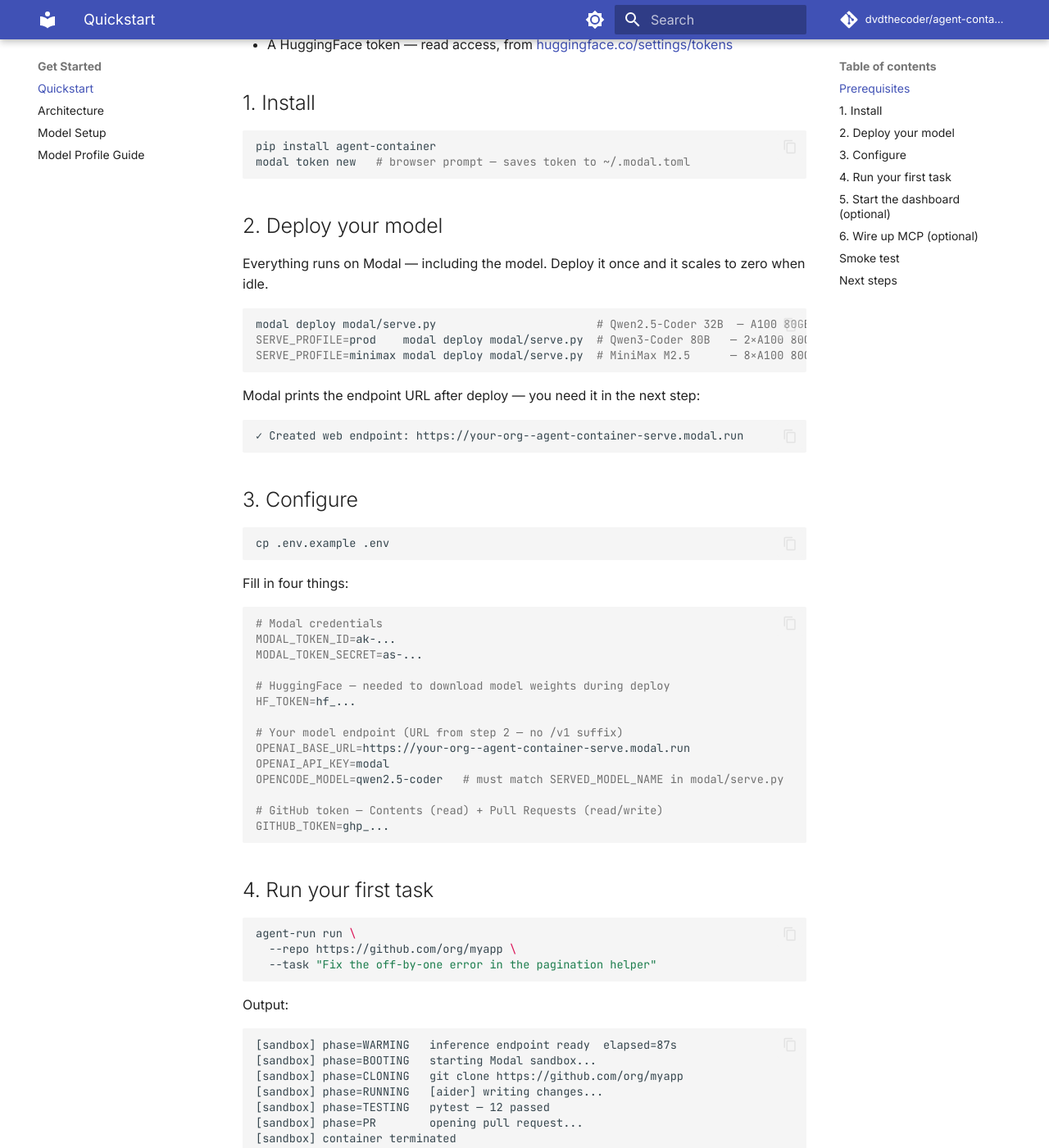
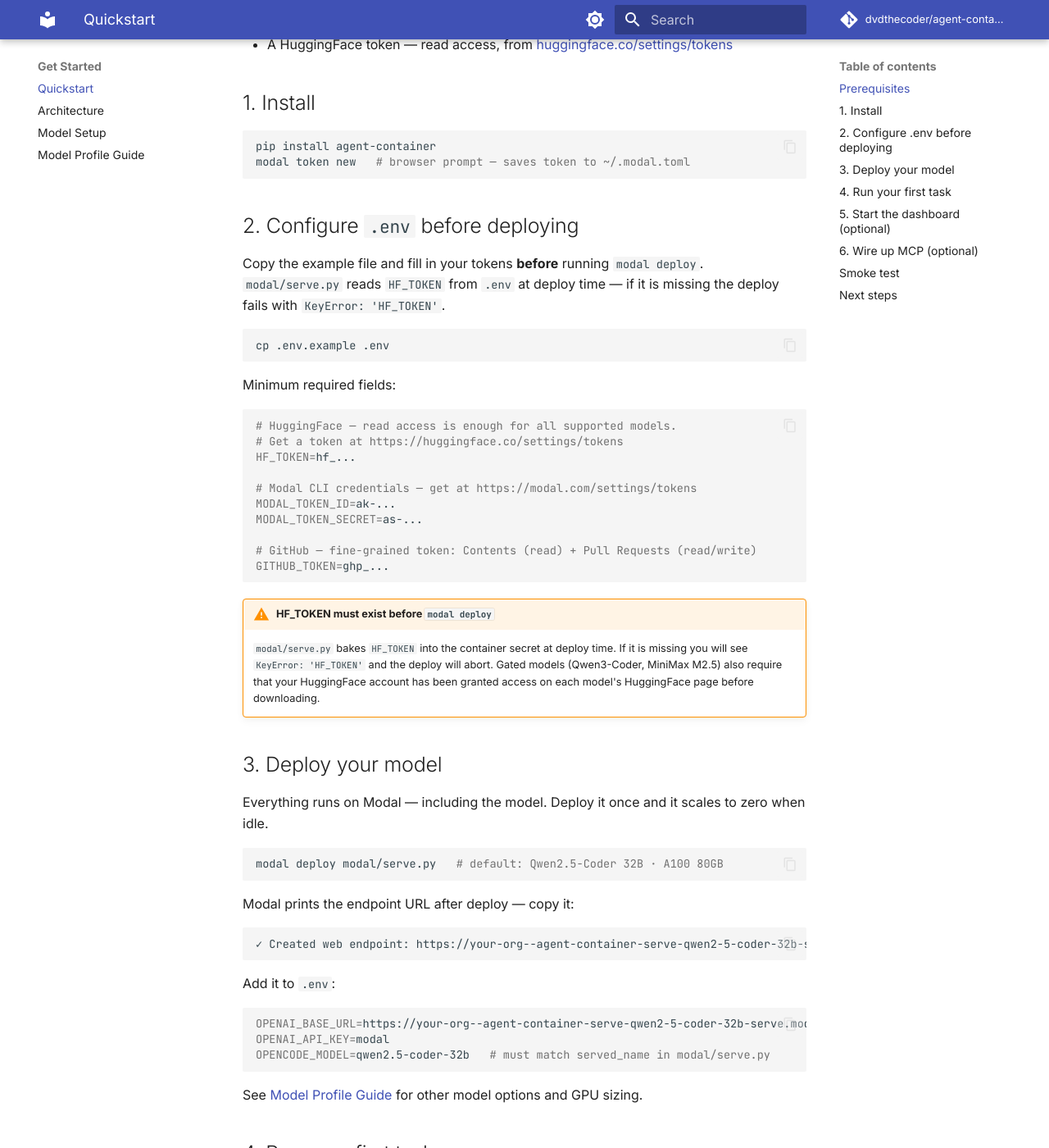
Before and after one commit to dvdthecoder/agent-container, an MkDocs documentation site: the page built from docs/quickstart.md, in a window 1280 px wide and 1400 px high, scrolled down 403 px. Shown: the whole window at 82% size. Built offline with MkDocs 1.6.1 and Material for MkDocs 9.7.7, drawn with Linux system fonts in a browser that asks for light colours; comment, search, counter and statistics services are not loaded; some of the changed text lies outside the part shown.

Commit message:
docs: document HF_TOKEN and Modal prerequisites (#61)
Four sites updated:

README.md:
- Add "Prerequisites" section with a table of required tokens/vars
  (HF_TOKEN, Modal credentials, GitHub token, OPENAI_BASE_URL)
- Show the correct setup sequence: fill .env first, then modal deploy
- Include a "KeyError: HF_TOKEN" troubleshooting note

docs/quickstart.md:
- Insert step 2 "Configure .env before deploying" before the deploy step
- Explain that serve.py bakes HF_TOKEN at deploy time — missing token
  aborts immediately with KeyError
- Add admonition warning about gated model access requirements
- Renumber steps 2→3, 3→4, 4→5, 5→6, 6→removed (deduped old Configure)
- Link to model-profiles.md for GPU/model selection

docs/models.md:
- Add HF_TOKEN warning admonition at the top of the file
- Explains bake-at-deploy mechanism and gated model access

modal/serve.py:
- Add inline comment above os.environ["HF_TOKEN"] explaining the
  requirement and where to get the token

Co-Authored-By: Claude Sonnet 4.6 <noreply@anthropic.com>

````diff
--- a/docs/quickstart.md
+++ b/docs/quickstart.md
@@ -16,46 +16,60 @@ pip install agent-container
 modal token new   # browser prompt — saves token to ~/.modal.toml
 ```
 
-## 2. Deploy your model
+## 2. Configure `.env` before deploying
 
-Everything runs on Modal — including the model. Deploy it once and it scales to zero when idle.
-
-```bash
-modal deploy modal/serve.py                        # Qwen2.5-Coder 32B  — A100 80GB   (start here)
-SERVE_PROFILE=prod    modal deploy modal/serve.py  # Qwen3-Coder 80B   — 2×A100 80GB (production)
-SERVE_PROFILE=minimax modal deploy modal/serve.py  # MiniMax M2.5      — 8×A100 80GB (best quality)
-```
-
-Modal prints the endpoint URL after deploy — you need it in the next step:
-
-```
-✓ Created web endpoint: https://your-org--agent-container-serve.modal.run
-```
-
-## 3. Configure
+Copy the example file and fill in your tokens **before** running `modal deploy`.
+`modal/serve.py` reads `HF_TOKEN` from `.env` at deploy time — if it is missing the deploy
+fails with `KeyError: 'HF_TOKEN'`.
 
 ```bash
 cp .env.example .env
 ```
 
-Fill in four things:
+Minimum required fields:
 
 ```bash
-# Modal credentials
+# HuggingFace — read access is enough for all supported models.
+# Get a token at https://huggingface.co/settings/tokens
+HF_TOKEN=hf_...
+
+# Modal CLI credentials — get at https://modal.com/settings/tokens
 MODAL_TOKEN_ID=ak-...
 MODAL_TOKEN_SECRET=as-...
 
-# HuggingFace — needed to download model weights during deploy
-HF_TOKEN=hf_...
-
-# Your model endpoint (URL from step 2 — no /v1 suffix)
-OPENAI_BASE_URL=https://your-org--agent-container-serve.modal.run
-OPENAI_API_KEY=modal
-OPENCODE_MODEL=qwen2.5-coder   # must match SERVED_MODEL_NAME in modal/serve.py
-
-# GitHub token — Contents (read) + Pull Requests (read/write)
+# GitHub — fine-grained token: Contents (read) + Pull Requests (read/write)
 GITHUB_TOKEN=ghp_...
 ```
+
+!!! warning "HF_TOKEN must exist before `modal deploy`"
+    `modal/serve.py` bakes `HF_TOKEN` into the container secret at deploy time.
+    If it is missing you will see `KeyError: 'HF_TOKEN'` and the deploy will abort.
+    Gated models (Qwen3-Coder, MiniMax M2.5) also require that your HuggingFace
+    account has been granted access on each model's HuggingFace page before downloading.
+
+## 3. Deploy your model
+
+Everything runs on Modal — including the model. Deploy it once and it scales to zero when idle.
+
+```bash
+modal deploy modal/serve.py   # default: Qwen2.5-Coder 32B · A100 80GB
+```
+
+Modal prints the endpoint URL after deploy — copy it:
+
+```
+✓ Created web endpoint: https://your-org--agent-container-serve-qwen2-5-coder-32b-serve.modal.run
+```
+
+Add it to `.env`:
+
+```bash
+OPENAI_BASE_URL=https://your-org--agent-container-serve-qwen2-5-coder-32b-serve.modal.run
+OPENAI_API_KEY=modal
+OPENCODE_MODEL=qwen2.5-coder-32b   # must match served_name in modal/serve.py
+```
+
+See [Model Profile Guide](model-profiles.md) for other model options and GPU sizing.
 
 ## 4. Run your first task
 
@@ -116,6 +130,7 @@ make example BACKEND=opencode   # opencode backend
 
 ## Next steps
 
+- [Model Profile Guide](model-profiles.md) — when to use 7B vs 32B vs MoE, GPU sizing
 - [Model Setup](models.md) — GPU profiles, vLLM, scale-to-zero
 - [Agent Backends](agents.md) — use Claude Code or Gemini CLI instead of OpenCode
 - [MCP Integration](mcp.md) — trigger runs from inside Claude Code
````
Also changed, not shown: README.md (+24 -0 lines), docs/models.md (+11 -0 lines), 1 other file.
